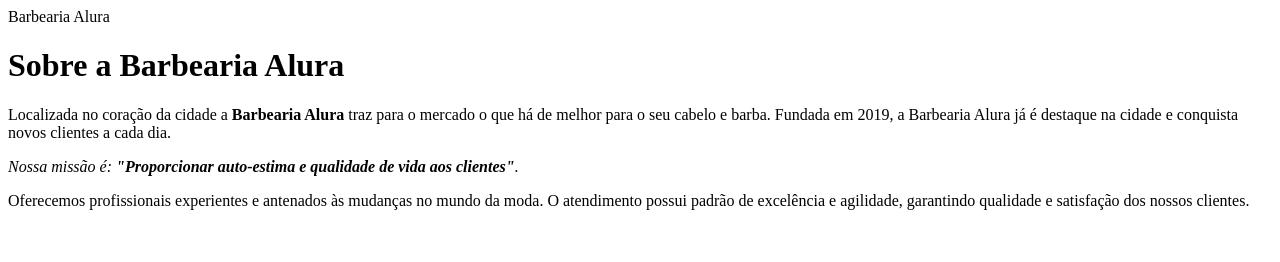
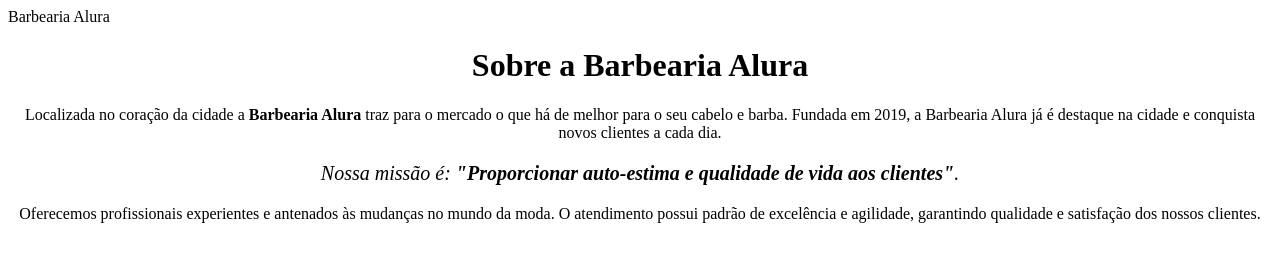
Before and after one commit to louie030/alurasite, a plain HTML site: page index.html in a window 1280 px wide. Drawn offline with Linux system fonts and the light colour scheme.

Commit message:
Add files via upload

```diff
--- a/index.html
+++ b/index.html
@@ -4,13 +4,14 @@
 	<meta charset="UTF-8">
 	<tittle>Barbearia Alura</tittle>
 </head>
+
 <body>
-    <h1>Sobre a Barbearia Alura</h1>
+    <h1 style="text-align: center">Sobre a Barbearia Alura</h1>
 
-    <p>Localizada no coração da cidade a <strong>Barbearia Alura</strong> traz para o mercado o que há de melhor para o seu cabelo e barba. Fundada em 2019, a Barbearia Alura já é destaque na cidade e conquista novos clientes a cada dia.</p>
+    <p style="text-align: center">Localizada no coração da cidade a <strong>Barbearia Alura</strong> traz para o mercado o que há de melhor para o seu cabelo e barba. Fundada em 2019, a Barbearia Alura já é destaque na cidade e conquista novos clientes a cada dia.</p>
 
-    <p><em>Nossa missão é: <strong>"Proporcionar auto-estima e qualidade de vida aos clientes"</strong>.</em></p>
+    <p style="font-size: 20px; text-align: center"><em>Nossa missão é: <strong>"Proporcionar auto-estima e qualidade de vida aos clientes"</strong>.</em></p>
 
-    <p>Oferecemos profissionais experientes e antenados às mudanças no mundo da moda. O atendimento possui padrão de excelência e agilidade, garantindo qualidade e satisfação dos nossos clientes.</p>
+    <p style="text-align: center">Oferecemos profissionais experientes e antenados às mudanças no mundo da moda. O atendimento possui padrão de excelência e agilidade, garantindo qualidade e satisfação dos nossos clientes.</p>
   </body>
 </html>
```
